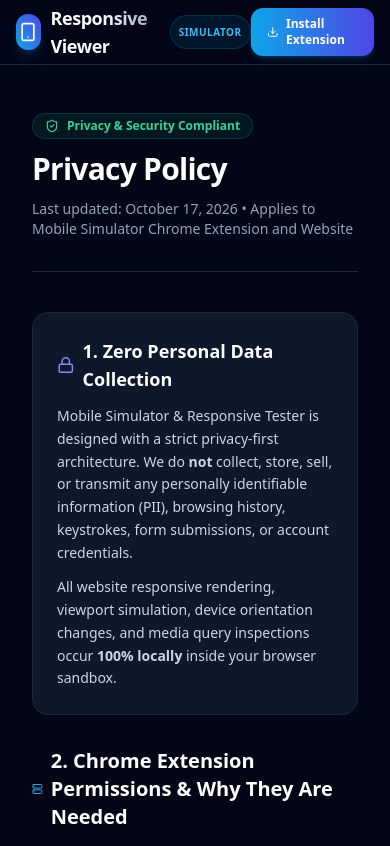
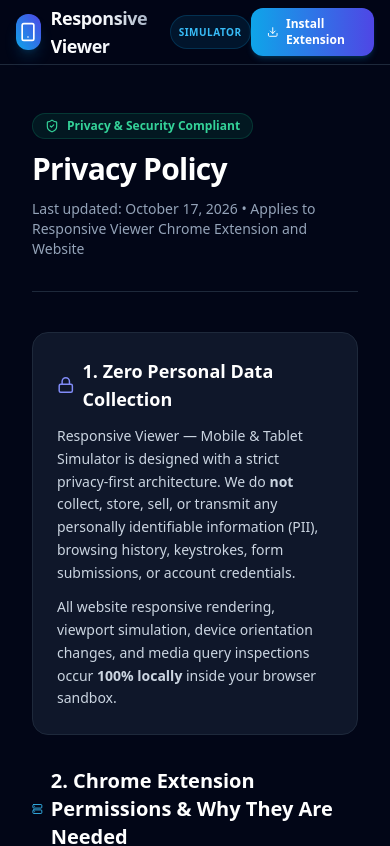
Before and after one commit to MusawarAhmed/mobile-simulator-web, a Next.js app: page /privacy in a window 390 px wide. Shown: the top 846 px of the page. Built offline with nearby package versions, Linux system fonts and the light colour scheme.

Commit message:
Update site-wide metadata, author, creator, privacy policy and support copy to Responsive Viewer

```diff
--- a/src/app/layout.tsx
+++ b/src/app/layout.tsx
@@ -22,9 +22,9 @@
     'free phone mockups',
     'transparent png mockup'
   ],
-  authors: [{ name: 'Mobile Simulator' }],
-  creator: 'Mobile Simulator',
-  publisher: 'Mobile Simulator',
+  authors: [{ name: 'Responsive Viewer' }],
+  creator: 'Responsive Viewer',
+  publisher: 'Responsive Viewer',
   robots: {
     index: true,
     follow: true,
@@ -40,13 +40,13 @@
     type: 'website',
     locale: 'en_US',
     url: 'https://mobile-simulator-web.vercel.app',
-    title: 'Mobile Simulator — Responsive Web Testing Suite',
+    title: 'Responsive Viewer — Mobile & Tablet Simulator',
     description: 'Test responsive design on 77+ smartphones, tablets, and laptops. Accurate viewports, user agents, and transparent frame mockups.',
-    siteName: 'Mobile Simulator',
+    siteName: 'Responsive Viewer',
   },
   twitter: {
     card: 'summary_large_image',
-    title: 'Mobile Simulator — Responsive Web Testing Suite',
+    title: 'Responsive Viewer — Mobile & Tablet Simulator',
     description: 'Test responsive design on 77+ smartphones, tablets, and laptops.',
   },
   verification: {
--- a/src/app/privacy/page.tsx
+++ b/src/app/privacy/page.tsx
@@ -3,8 +3,8 @@
 import { ShieldCheck, Lock, EyeOff, Server, FileText } from 'lucide-react';
 
 export const metadata: Metadata = {
-  title: 'Privacy Policy — Mobile Simulator & Responsive Tester',
-  description: 'Privacy Policy for Mobile Simulator & Responsive Tester Chrome Extension and Web Platform.',
+  title: 'Privacy Policy — Responsive Viewer — Mobile & Tablet Simulator',
+  description: 'Privacy Policy for Responsive Viewer — Mobile & Tablet Simulator Chrome Extension and Web Platform.',
 };
 
 export default function PrivacyPolicyPage() {
@@ -21,7 +21,7 @@
           Privacy Policy
         </h1>
         <p className="text-sm text-slate-400">
-          Last updated: {lastUpdated} &bull; Applies to Mobile Simulator Chrome Extension and Website
+          Last updated: {lastUpdated} &bull; Applies to Responsive Viewer Chrome Extension and Website
         </p>
       </div>
 
@@ -33,7 +33,7 @@
             1. Zero Personal Data Collection
           </h2>
           <p>
-            Mobile Simulator & Responsive Tester is designed with a strict privacy-first architecture. We do <strong>not</strong> collect, store, sell, or transmit any personally identifiable information (PII), browsing history, keystrokes, form submissions, or account credentials.
+            Responsive Viewer — Mobile & Tablet Simulator is designed with a strict privacy-first architecture. We do <strong>not</strong> collect, store, sell, or transmit any personally identifiable information (PII), browsing history, keystrokes, form submissions, or account credentials.
           </p>
           <p>
             All website responsive rendering, viewport simulation, device orientation changes, and media query inspections occur <strong>100% locally</strong> inside your browser sandbox.
--- a/src/data/supportArticles.ts
+++ b/src/data/supportArticles.ts
@@ -220,7 +220,7 @@
     slug: 'show-scrollbar',
     title: 'How to Show or Hide Scrollbars in Simulator Mode',
     summary:
-      'Configure scrollbar behavior in the mobile simulator to emulate native iOS/Android overlay scrollbars or desktop scrollbars.',
+      'Configure scrollbar behavior in Responsive Viewer to emulate native iOS/Android overlay scrollbars or desktop scrollbars.',
     category: 'Display & Settings',
     readTime: '2 min read',
     updatedAt: 'October 2026',
```
